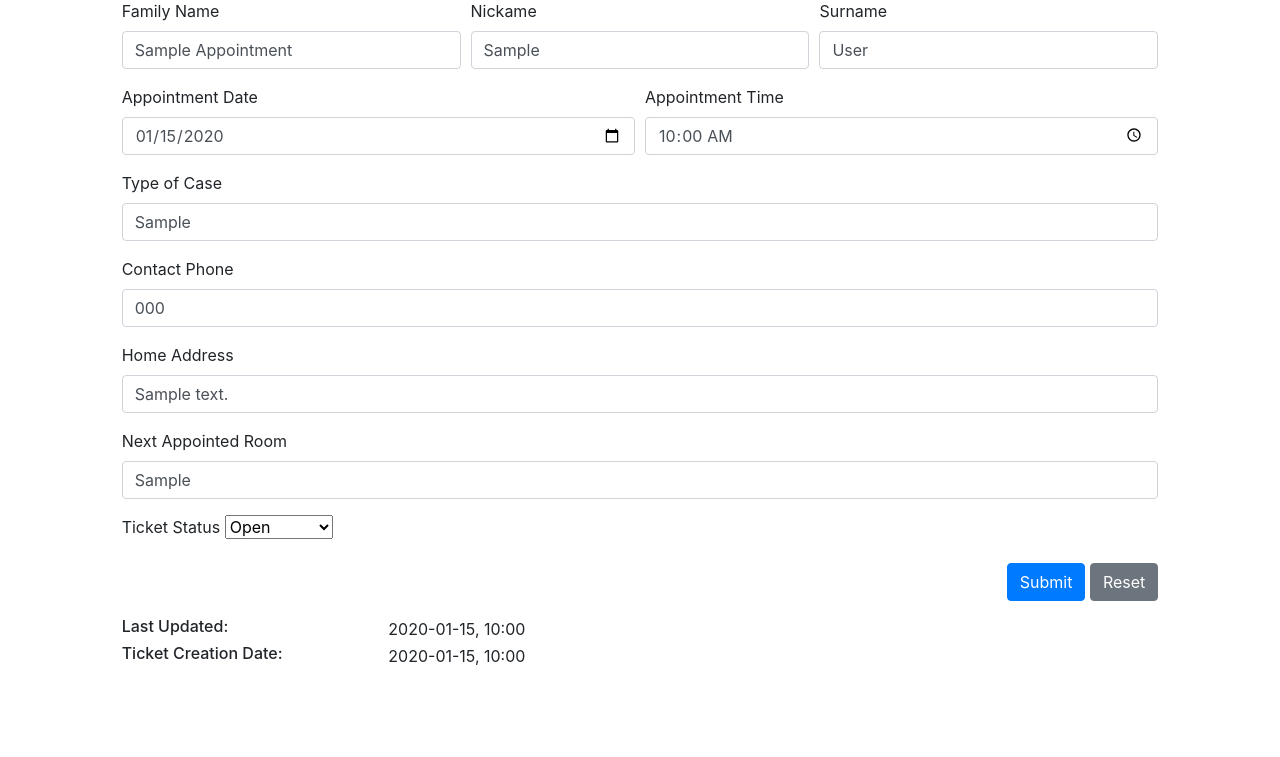
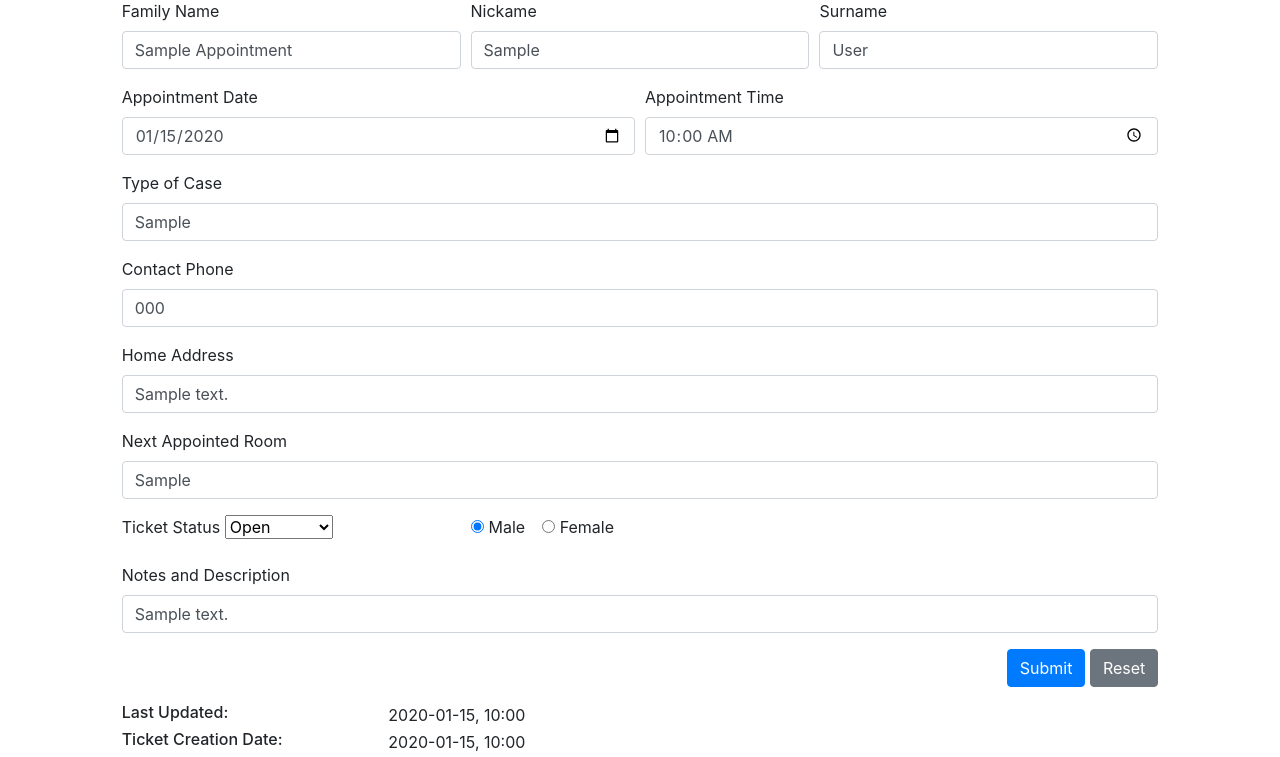
Before and after one commit to bengkel-linux/django-stuff, a Django app: page /appointment/details/1 in a window 1280 px wide. Shown: the part 99-856 px from the top of the page. Before the commit the page ends 764 px from the top, so only its background shows below. Run offline with Django 3.2, Linux system fonts and the light colour scheme; tables that the repository leaves empty hold one stand-in row (values such as "Sample post"); some libraries are stand-ins or nearby versions.

Commit message:
completed the form

```diff
--- a/hospitalmgmt/appointment/templates/detail.html
+++ b/hospitalmgmt/appointment/templates/detail.html
@@ -69,7 +69,7 @@
             </div>
 
             <div class="form-row">
-                <div class="form-group col-sm-12">
+                <div class="form-group col-sm-4">
                     <label for="status">Ticket Status</label>
                     <select id="status">
                         {% for x, y in appointment.get_status %}
@@ -77,7 +77,26 @@
                         {% endfor %}
                     </select>
                 </div>
+                <div class="form-group col-sm-8">
+                    <div class="form-check form-check-inline">
+                        <input class="form-check-input" name="gender" type="radio" id="maleSelection" value="1" {% if appointment.genderMale %} checked {% endif %}>
+                        <label class="form-check-label" for="maleSelection">Male</label>
+                    </div>
+                    <div class="form-check form-check-inline">
+                        <input class="form-check-input" name="gender" type="radio" id="femaleSelection" value="0" {% if not appointment.genderMale %} checked {% endif %}>
+                        <label class="form-check-label" for="femaleSelection">Female</label>
+                    </div>
+                </div>
             </div>
+            <div class="form-row">
+                <div class="form-group col-md-12">
+                    <label for="desc">Notes and Description</label>
+                    <input type="text" class="form-control input-large" id="desc" value="{{ appointment.description }}">
+                </div>
+            </div>
+
+
+
 
             <div class="form-row">
                 <div class="form-group col-sm-12 text-right">
```
